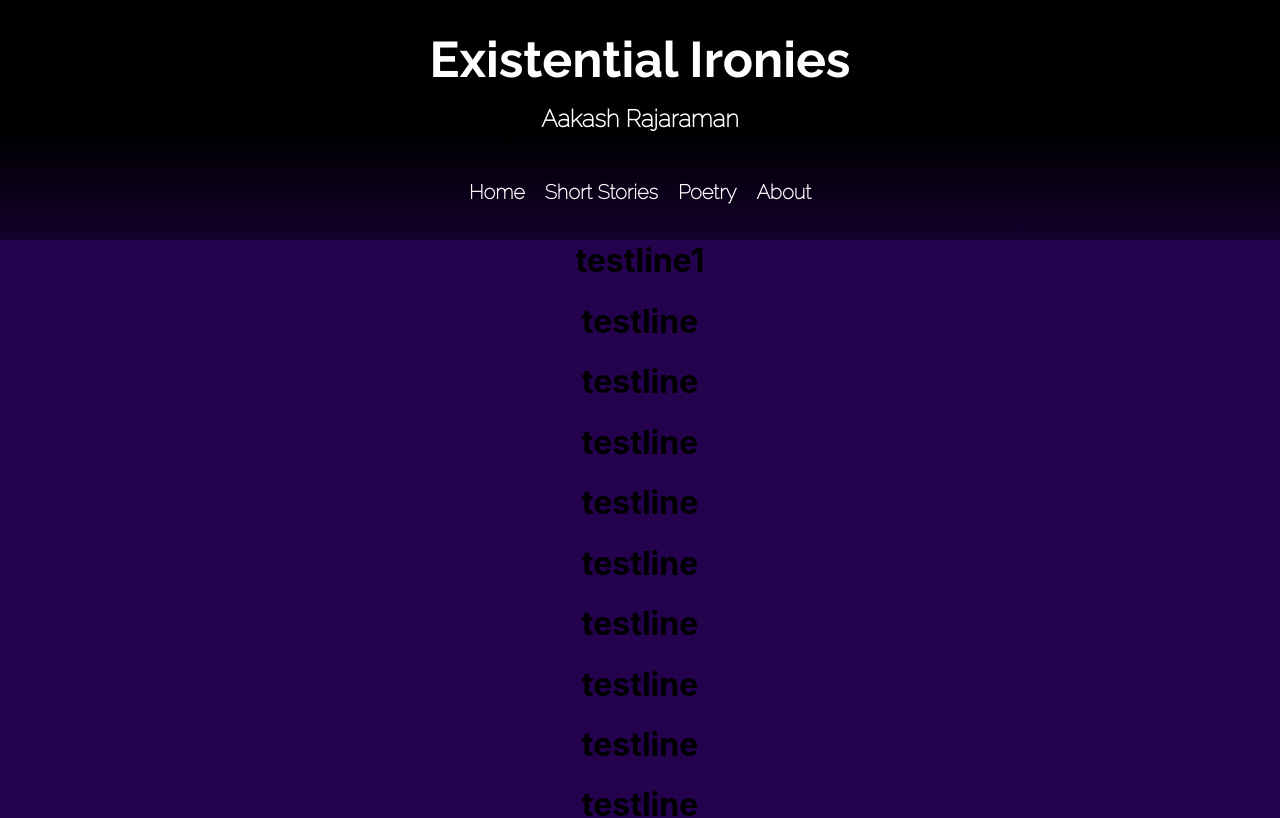
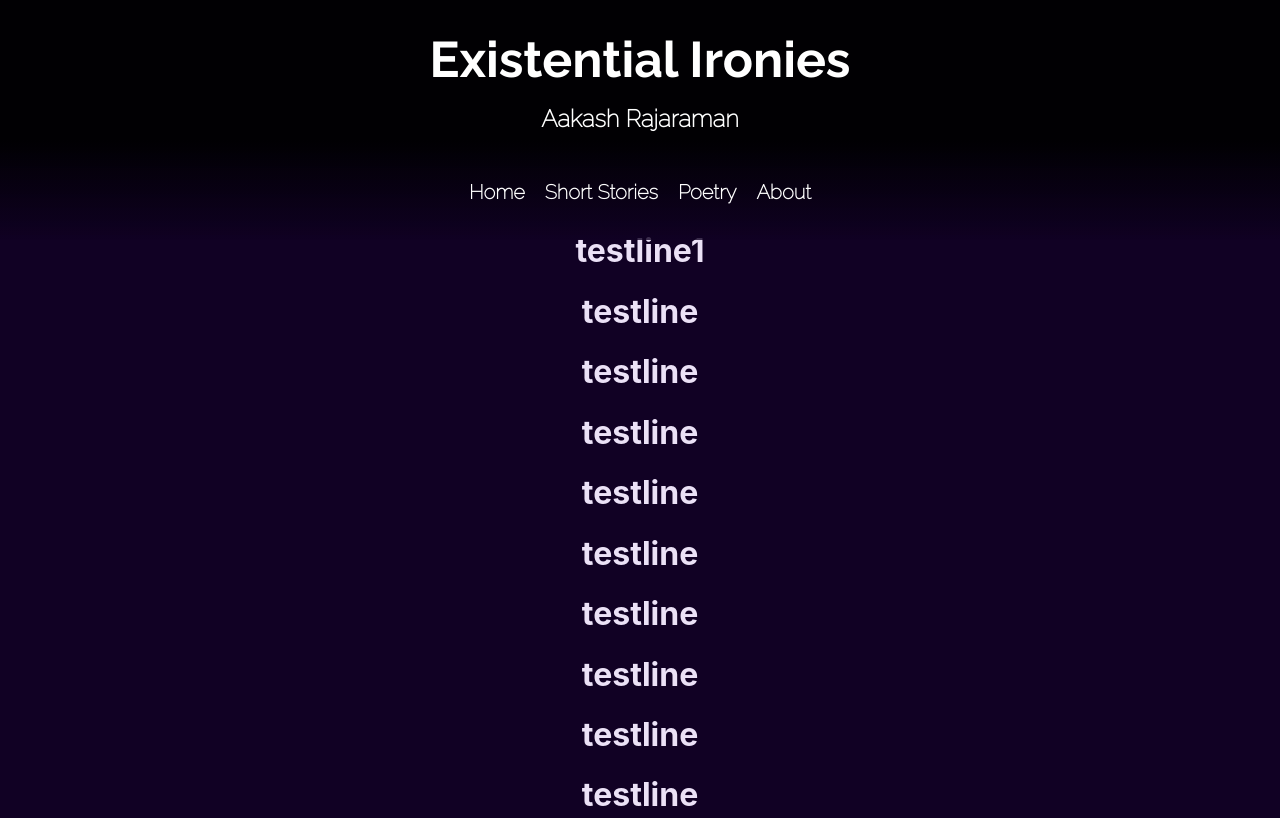
Before and after one commit to aakashrajaraman/writingwebsite, a React (Create React App) app: page / in a window 1280 px wide. Shown: the top 818 px of the page. Built offline with nearby package versions, Linux system fonts and the light colour scheme.

Commit message:
removed favicon

```diff
--- a/public/index.html
+++ b/public/index.html
@@ -17,7 +17,6 @@
       Notice the use of %PUBLIC_URL% in the tags above.
       It will be replaced with the URL of the `public` folder during the build.
       Only files inside the `public` folder can be referenced from the HTML.
-
       Unlike "/favicon.ico" or "favicon.ico", "%PUBLIC_URL%/favicon.ico" will
       work correctly both with client-side routing and a non-root public URL.
       Learn how to configure a non-root public URL by running `npm run build`.
--- a/src/App.css
+++ /dev/null
@@ -1,4 +0,0 @@
-.header{
-font-family: 'Gill Sans', 'Gill Sans MT', Calibri, 'Trebuchet MS', sans-serif;
-font-size: 30px;
-}
--- a/src/App.js
+++ b/src/App.js
@@ -1,5 +1,3 @@
-
-import './App.css';
 import { BrowserRouter as Router, Routes, Route } from "react-router-dom";
 import Mainpage from './pages/mainpage';
 function App() {
--- a/src/styles/mainpage.css
+++ b/src/styles/mainpage.css
@@ -1,9 +1,13 @@
 .main{
     position: relative;
     top: 120px;
-    background-color: rgba(37, 2, 77, 1);
+    background-color: rgb(17, 1, 36);
 }
 .one{
     text-align: center;
-    padding-top: 100px;
+    padding-top: 90px;
+
 }
+h1{
+    color: rgb(235, 225, 246);
+}
```
Also changed, not shown: public/manifest.json.
